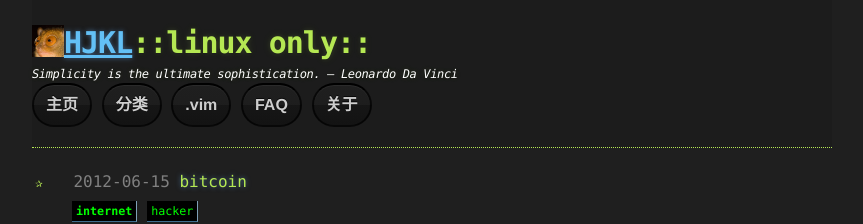
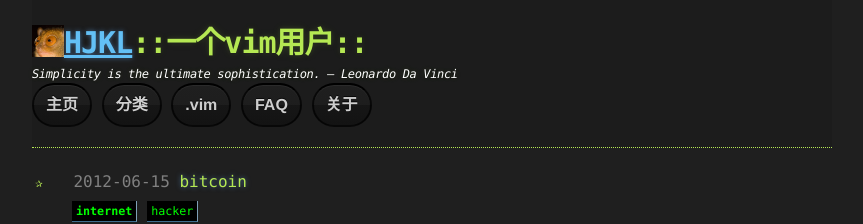
Before and after one commit to gotovoid/hjkl, a Jekyll site: the page built from index.html, in a window 1280 px wide. Shown: the top 224 px of the page, without its empty margins (208-1071 px from the left). Built offline with Jekyll 4.4.1, drawn with Linux system fonts in a browser that asks for light colours; Markdown is read by kramdown in place of the engine named in the settings.

Commit message:
update_title

```diff
--- a/_layouts/default.html
+++ b/_layouts/default.html
@@ -26,7 +26,7 @@
     <body class="container">
 
         <header>
-        <h1 id="title"><a href="/"><img src="/img/favicon.png" />HJKL</a>::linux only::</h1>
+        <h1 id="title"><a href="/"><img src="/img/favicon.png" />HJKL</a>::一个vim用户::</h1>
         <h2 id="subtitle">Simplicity is the ultimate sophistication. — Leonardo Da Vinci</h2>
             <nav>
             <ol>
```
